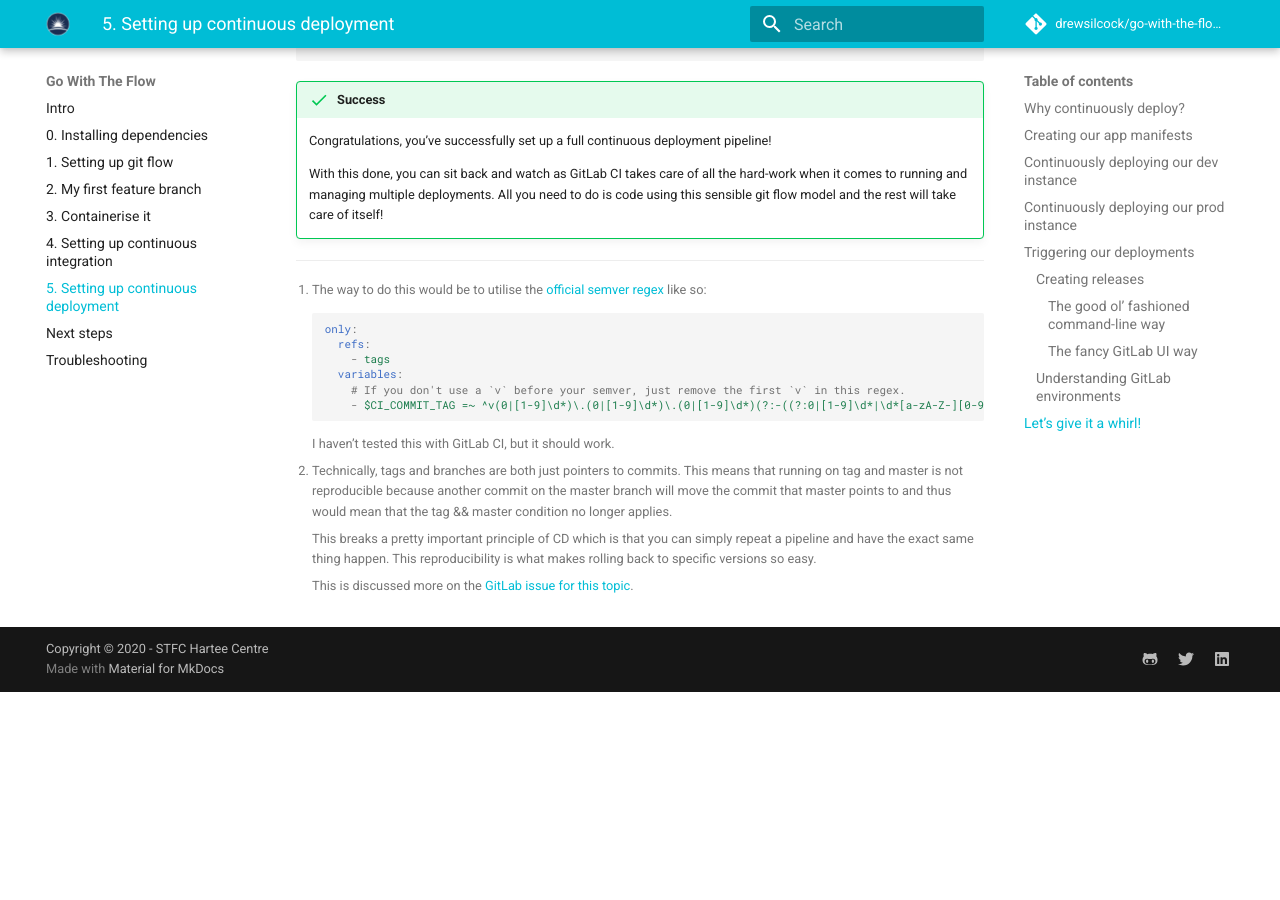
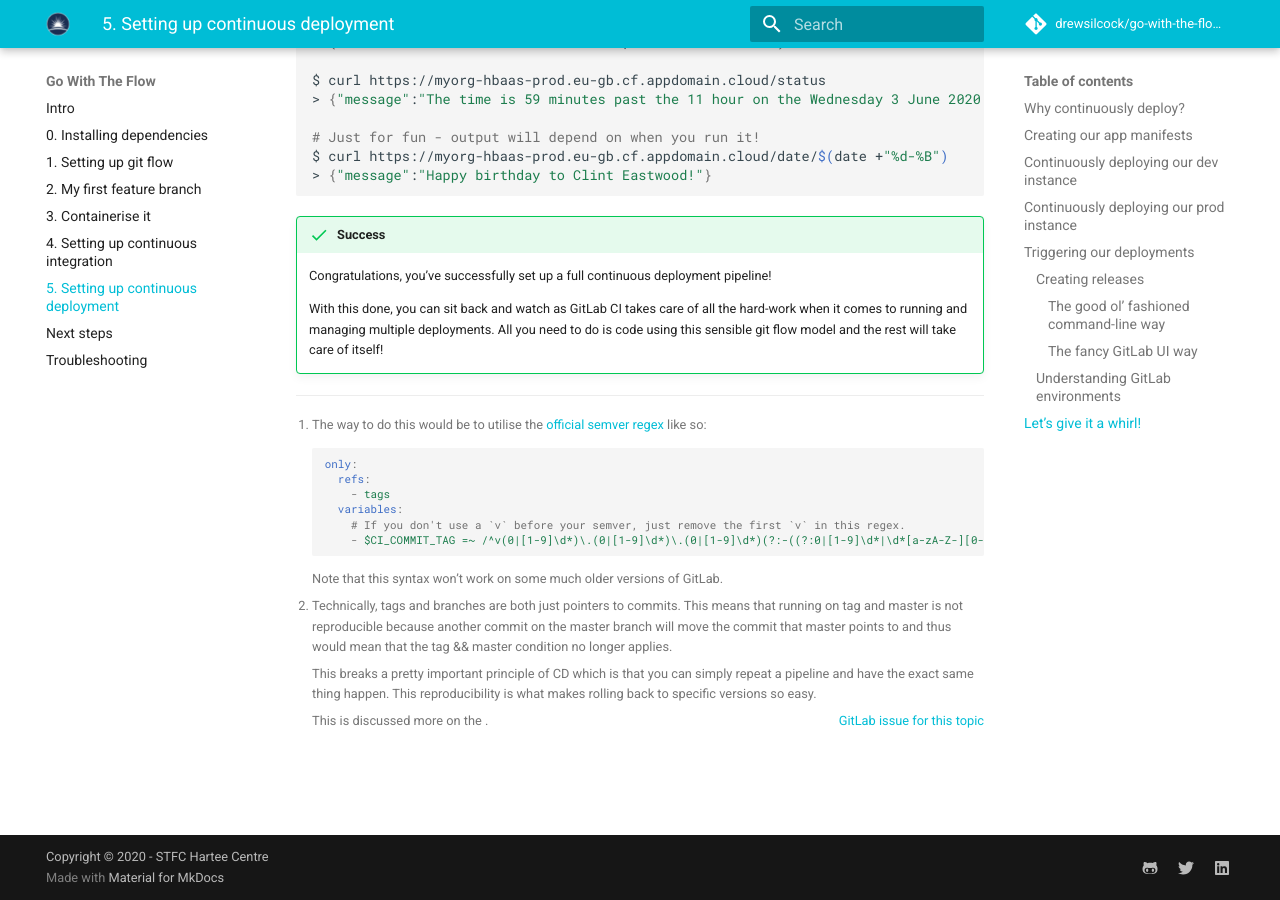
Before and after one commit to stfc/docker-and-gh-actions-for-ml, an MkDocs documentation site: the page built from docs/5-continuous-deployment.md, in a window 1280 px wide and 900 px high, scrolled down 13721 px. Built offline with MkDocs 1.6.1 and Material for MkDocs 9.7.7, drawn with Linux system fonts in a browser that asks for light colours; emoji names are drawn with the system emoji font; comment, search, counter and statistics services are not loaded; before the commit the page ends 14413 px from its top, so only the background shows below that.

````diff
--- a/docs/5-continuous-deployment.md
+++ b/docs/5-continuous-deployment.md
@@ -285,7 +285,7 @@
     - Only run when tag matches semantic version, e.g. `v1.2.3`, `v1.2.3-abc` (this is what I'd recommend[^semver-regex])
     - Only run when tag in on master branch (this has important caveats to consider[^caveats])
 
-    For more info on how to set this up, check out: [conjunction logic for GitLab CI job condition](https://gitlab.com/gitlab-org/gitlab-foss/-/issues/27818).
+    For more info on how to set this up, check out: [conjunction logic for GitLab CI job condition](https://gitlab.com/gitlab-org/gitlab-foss/-/issues/27818){: style="height: 100px; float: right;"}.
 
 [^semver-regex]:
     The way to do this would be to utilise the [official semver regex](https://semver.org/#is-there-a-suggested-regular-expression-regex-to-check-a-semver-string) like so:
@@ -296,17 +296,17 @@
         - tags
       variables:
         # If you don't use a `v` before your semver, just remove the first `v` in this regex.
-        - $CI_COMMIT_TAG =~ ^v(0|[1-9]\d*)\.(0|[1-9]\d*)\.(0|[1-9]\d*)(?:-((?:0|[1-9]\d*|\d*[a-zA-Z-][0-9a-zA-Z-]*)(?:\.(?:0|[1-9]\d*|\d*[a-zA-Z-][0-9a-zA-Z-]*))*))?(?:\+([0-9a-zA-Z-]+(?:\.[0-9a-zA-Z-]+)*))?$
+        - $CI_COMMIT_TAG =~ /^v(0|[1-9]\d*)\.(0|[1-9]\d*)\.(0|[1-9]\d*)(?:-((?:0|[1-9]\d*|\d*[a-zA-Z-][0-9a-zA-Z-]*)(?:\.(?:0|[1-9]\d*|\d*[a-zA-Z-][0-9a-zA-Z-]*))*))?(?:\+([0-9a-zA-Z-]+(?:\.[0-9a-zA-Z-]+)*))?$/
     ```
 
-    I haven't tested this with GitLab CI, but it should work.
+    Note that this syntax won't work on some much older versions of GitLab.
 
 [^caveats]:
     Technically, tags and branches are both just pointers to commits. This means that running on tag and master is not reproducible because another commit on the master branch will move the commit that master points to and thus would mean that the tag && master condition no longer applies.
 
     This breaks a pretty important principle of CD which is that you can simply repeat a pipeline and have the exact same thing happen. This reproducibility is what makes rolling back to specific versions so easy.
 
-    This is discussed more on the [GitLab issue for this topic](https://gitlab.com/gitlab-org/gitlab-foss/-/issues/27818).
+    This is discussed more on the [GitLab issue for this topic](https://gitlab.com/gitlab-org/gitlab-foss/-/issues/27818){: style="height: 100px; float: right;"}.
 
 !!! note
     Notice how we specify an "environment" for each deployment - we'll take a look at what this can do later.
@@ -443,7 +443,7 @@
 !!! info
     If you're using a more advanced deployment system utilising Kubernetes, GitLab will integrate these environments with your Kubernetes instance.
 
-    For more info on this, check out [the GitLab docs on Kubernetes integration](https://docs.gitlab.com/ee/user/project/clusters/index.html).
+    For more info on this, check out [the GitLab docs on Kubernetes integration](https://docs.gitlab.com/ee/user/project/clusters/index.html){: style="height: 100px; float: right;"}.
 
 ## Let's give it a whirl!
 
````
Also changed, not shown: docs/3-containerise-it.md (+3 -3 lines), docs/index.md (+1 -1 lines).
